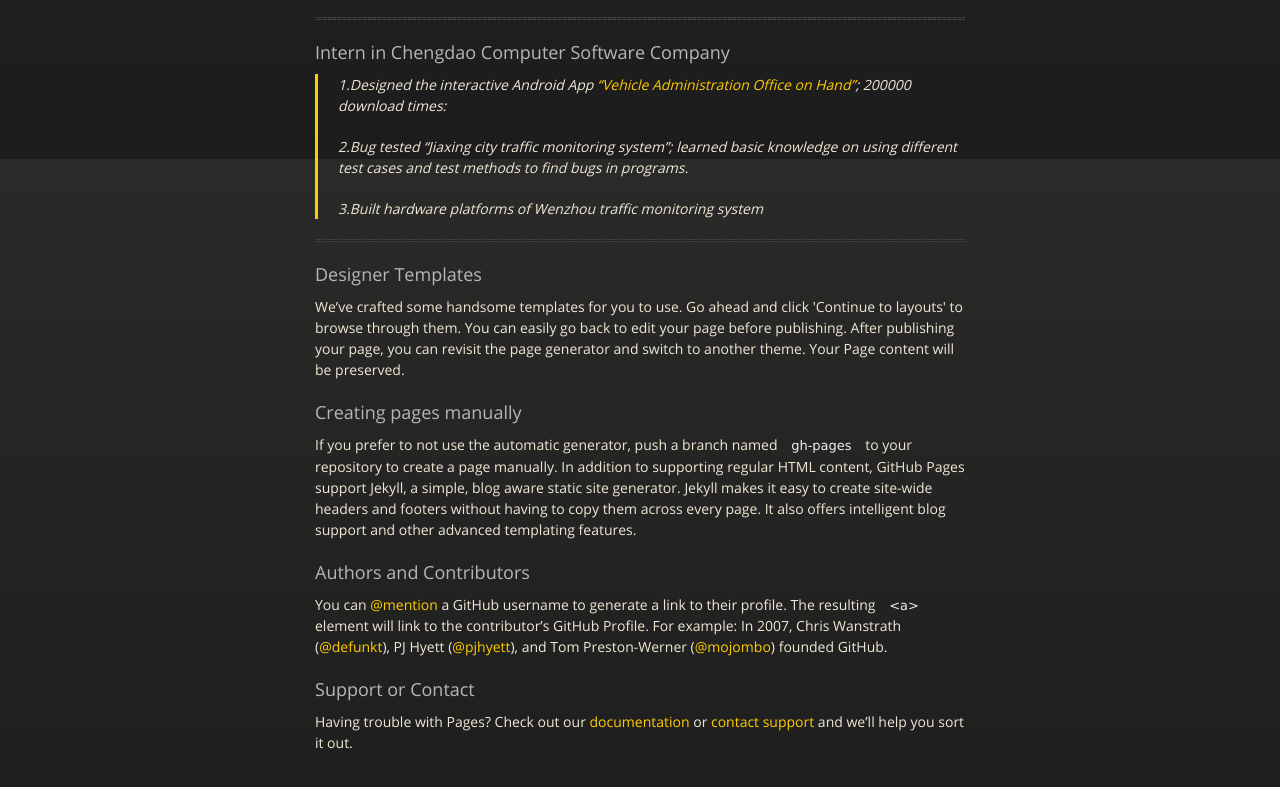
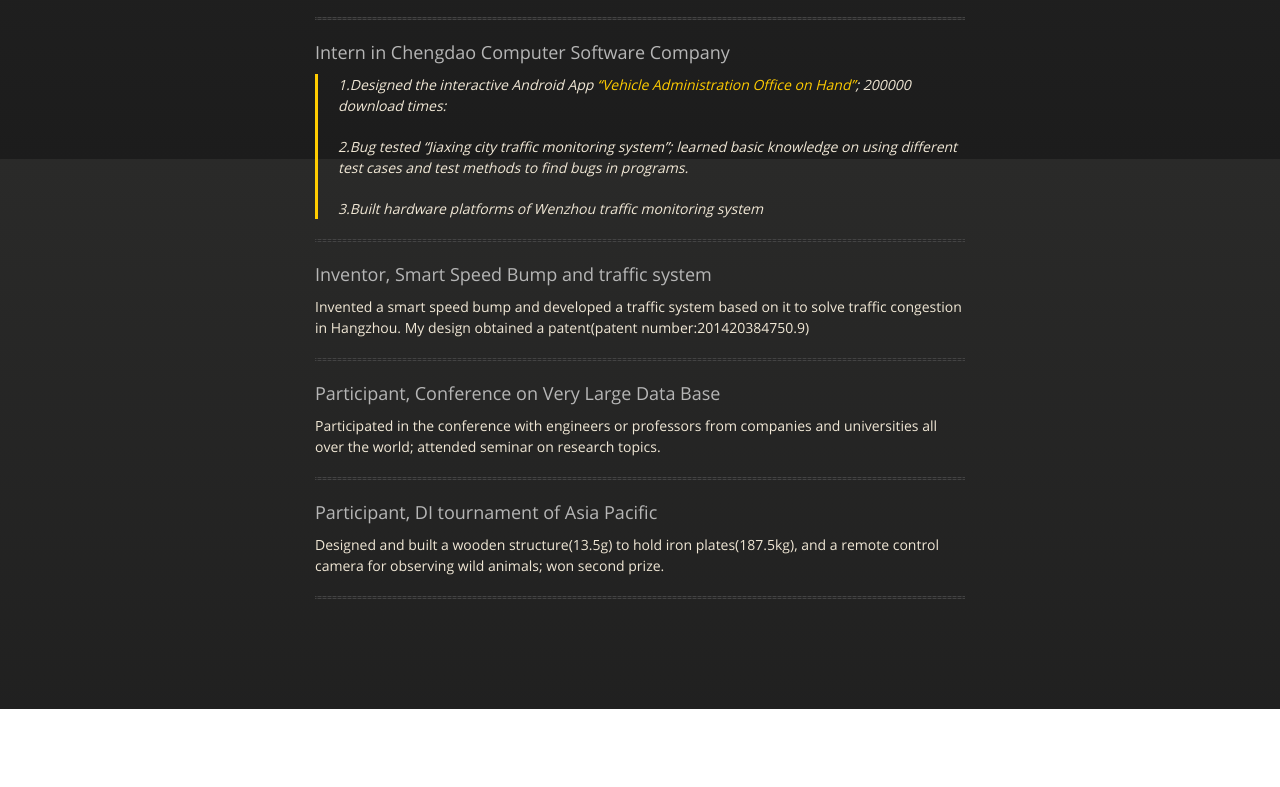
Before and after one commit to WillXiaoWei/WillXiaoWei.github.io, a plain HTML site: page index.html in a window 1280 px wide. Shown: the part 641-1428 px from the top of the page. After the commit the page ends 1350 px from the top, so only its background shows below. Drawn offline with nearby package versions, Linux system fonts and the light colour scheme.

Commit message:
Replace master branch with page content via GitHub

```diff
--- a/index.html
+++ b/index.html
@@ -57,24 +57,25 @@ Email: <a href="mailto:weixiaothink@outlook.com">weixiaothink@outlook.com</a></p
 <hr>
 
 <h3>
-<a id="designer-templates" class="anchor" href="#designer-templates" aria-hidden="true"><span class="octicon octicon-link"></span></a>Designer Templates</h3>
+<a id="inventor-smart-speed-bump-and-traffic-system" class="anchor" href="#inventor-smart-speed-bump-and-traffic-system" aria-hidden="true"><span class="octicon octicon-link"></span></a>Inventor, Smart Speed Bump and traffic system</h3>
 
-<p>We’ve crafted some handsome templates for you to use. Go ahead and click 'Continue to layouts' to browse through them. You can easily go back to edit your page before publishing. After publishing your page, you can revisit the page generator and switch to another theme. Your Page content will be preserved.</p>
+<p>Invented a smart speed bump and developed a traffic system based on it to solve traffic congestion in Hangzhou. My design obtained a patent(patent number:201420384750.9)</p>
+
+<hr>
 
 <h3>
-<a id="creating-pages-manually" class="anchor" href="#creating-pages-manually" aria-hidden="true"><span class="octicon octicon-link"></span></a>Creating pages manually</h3>
+<a id="participant-conference-on-very-large-data-base" class="anchor" href="#participant-conference-on-very-large-data-base" aria-hidden="true"><span class="octicon octicon-link"></span></a>Participant, Conference on Very Large Data Base</h3>
 
-<p>If you prefer to not use the automatic generator, push a branch named <code>gh-pages</code> to your repository to create a page manually. In addition to supporting regular HTML content, GitHub Pages support Jekyll, a simple, blog aware static site generator. Jekyll makes it easy to create site-wide headers and footers without having to copy them across every page. It also offers intelligent blog support and other advanced templating features.</p>
+<p>Participated in the conference with engineers or professors from companies and universities all over the world; attended seminar on research topics.</p>
+
+<hr>
 
 <h3>
-<a id="authors-and-contributors" class="anchor" href="#authors-and-contributors" aria-hidden="true"><span class="octicon octicon-link"></span></a>Authors and Contributors</h3>
+<a id="participant-di-tournament-of-asia-pacific" class="anchor" href="#participant-di-tournament-of-asia-pacific" aria-hidden="true"><span class="octicon octicon-link"></span></a>Participant, DI tournament of Asia Pacific</h3>
 
-<p>You can <a href="https://github.com/blog/821" class="user-mention">@mention</a> a GitHub username to generate a link to their profile. The resulting <code>&lt;a&gt;</code> element will link to the contributor’s GitHub Profile. For example: In 2007, Chris Wanstrath (<a href="https://github.com/defunkt" class="user-mention">@defunkt</a>), PJ Hyett (<a href="https://github.com/pjhyett" class="user-mention">@pjhyett</a>), and Tom Preston-Werner (<a href="https://github.com/mojombo" class="user-mention">@mojombo</a>) founded GitHub.</p>
+<p>Designed and built a wooden structure(13.5g) to hold iron plates(187.5kg), and a remote control camera for observing wild animals; won second prize.</p>
 
-<h3>
-<a id="support-or-contact" class="anchor" href="#support-or-contact" aria-hidden="true"><span class="octicon octicon-link"></span></a>Support or Contact</h3>
-
-<p>Having trouble with Pages? Check out our <a href="https://help.github.com/pages">documentation</a> or <a href="https://github.com/contact">contact support</a> and we’ll help you sort it out.</p>
+<hr>
       </section>
 
     </div>
```
Also changed, not shown: params.json (+1 -1 lines).
